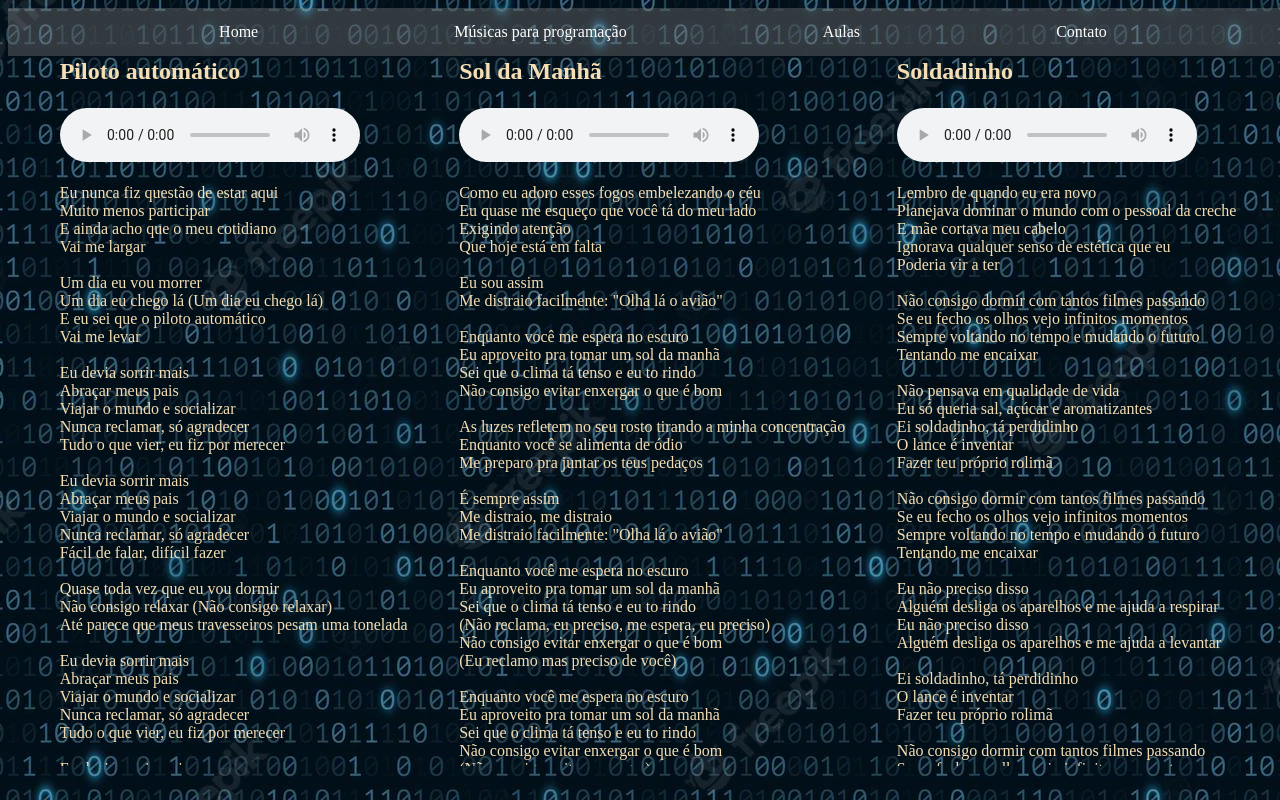
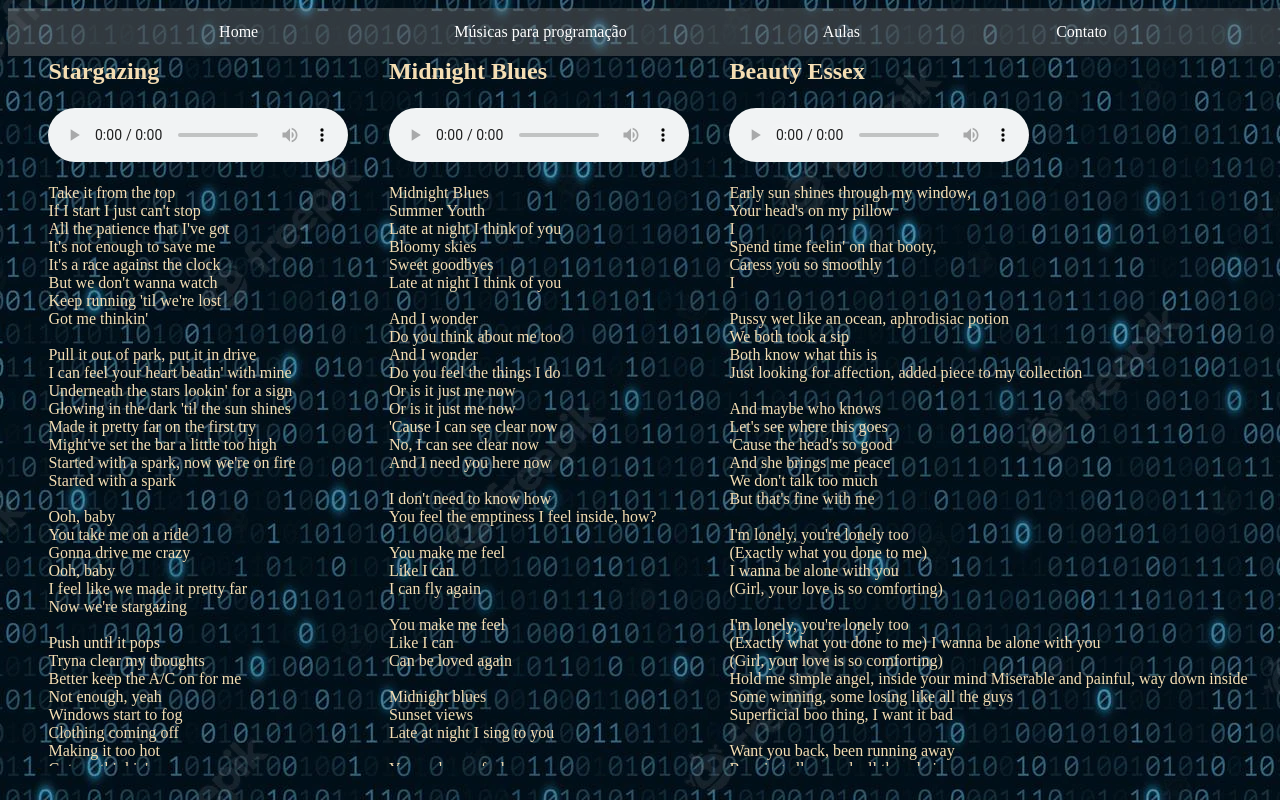
Before and after one commit to QuintansGui/Aula-4, a website: page src/musicas.html in a window 1280 px wide. Drawn offline with Linux system fonts and the light colour scheme.

Commit message:
Meu segundo commit do trabalho

```diff
--- a/src/musicas.html
+++ b/src/musicas.html
@@ -19,140 +19,179 @@
 
   <main class="music">
     <section class="music">
-      <h1>Piloto automático</h1>
-      <audio src="./audio/PilotoAutomatico.mp3" controls></audio><br>
+      <h1>Stargazing</h1>
+      <audio src="./audio/The Neighbourhood - Stargazing (Official Video).mp3" controls></audio><br>
       <div class="letra"><br>
-        Eu nunca fiz questão de estar aqui<br>
-        Muito menos participar<br>
-        E ainda acho que o meu cotidiano <br>
-        Vai me largar<br>
+        Take it from the top<br>
+        If I start I just can't stop<br>
+        All the patience that I've got<br>
+        It's not enough to save me<br>
+        It's a race against the clock<br>
+        But we don't wanna watch<br>
+        Keep running 'til we're lost<br>
+        Got me thinkin'<br>
         <br>
-        Um dia eu vou morrer<br>
-        Um dia eu chego lá (Um dia eu chego lá) <br>
-        E eu sei que o piloto automático <br>
-        Vai me levar<br>
+        Pull it out of park, put it in drive<br>
+        I can feel your heart beatin' with mine<br>
+        Underneath the stars lookin' for a sign<br>
+        Glowing in the dark 'til the sun shines<br>
+        Made it pretty far on the first try<br>
+        Might've set the bar a little too high<br>
+        Started with a spark, now we're on fire<br>
+        Started with a spark<br>
         <br>
-        Eu devia sorrir mais<br>
-        Abraçar meus pais<br>
-        Viajar o mundo e socializar<br>
-        Nunca reclamar, só agradecer<br>
-        Tudo o que vier, eu fiz por merecer<br>
+        Ooh, baby<br>
+        You take me on a ride<br>
+        Gonna drive me crazy<br>
+        Ooh, baby<br>
+        I feel like we made it pretty far<br>
+        Now we're stargazing<br>
         <br>
-        Eu devia sorrir mais<br>
-        Abraçar meus pais<br>
-        Viajar o mundo e socializar<br>
-        Nunca reclamar, só agradecer<br>
-        Fácil de falar, difícil fazer<br>
+        Push until it pops<br>
+        Tryna clear my thoughts<br>
+        Better keep the A/C on for me<br>
+        Not enough, yeah<br>
+        Windows start to fog<br>
+        Clothing coming off<br>
+        Making it too hot<br>
+        Got me thinkin'<br>
         <br>
-        Quase toda vez que eu vou dormir<br>
-        Não consigo relaxar (Não consigo relaxar)<br>
-        Até parece que meus travesseiros pesam uma tonelada<br>
+        Pull it out of park, put it in drive<br>
+        I can feel your heart beatin' with mine<br>
+        Underneath the stars lookin' for a sign<br>
+        Glowing in the dark 'til the sun shines<br>
+        Made it pretty far on our first try<br>
+        Might've set the bar a little too high<br>
+        Yeah, started with a spark, now we're on fire<br>
         <br>
-        Eu devia sorrir mais<br>
-        Abraçar meus pais<br>
-        Viajar o mundo e socializar<br>
-        Nunca reclamar, só agradecer<br>
-        Tudo o que vier, eu fiz por merecer<br>
-        <br>
-        Eu devia sorrir mais<br>
-        Abraçar meus pais<br>
-        Viajar o mundo e socializar<br>
-        Nunca reclamar, só agradecer<br>
-        Fácil de falar, difícil fazer<br>
-        <br>
-        Eu nunca fiz questão de existir<br>
-        Não queria incomodar<br>
-        Um dia eu acho um jeito de aparecer<br>
-        E você notar (Piloto automático)<br>
-        Você notar (Piloto automático)<br>
-        Você notar<br>
+        Ooh, baby<br>
+        You take me on a ride<br>
+        Gonna drive me crazy<br>
+        Ooh, baby<br>
+        I feel like we made it pretty far<br>
+        Now we're stargazing<br>
       </div>
     </section>
 
     <section class="music">
-      <h1>Sol da Manhã</h1>
-      <audio src="./audio/SolDaManha.mp3" controls></audio><br>
+      <h1>Midnight Blues</h1>
+      <audio src="./audio/UMI - Midnight Blues [Music Video].mp3" controls></audio><br>
       <div class="letra"><br>
-        Como eu adoro esses fogos embelezando o céu<br>
-        Eu quase me esqueço que você tá do meu lado<br>
-        Exigindo atenção<br>
-        Que hoje está em falta<br>
+        Midnight Blues<br>
+        Summer Youth<br>
+        Late at night I think of you<br>
+        Bloomy skies<br>
+        Sweet goodbyes<br>
+        Late at night I think of you<br>
         <br>
-        Eu sou assim<br>
-        Me distraio facilmente: "Olha lá o avião"<br>
+        And I wonder<br>
+        Do you think about me too<br>
+        And I wonder<br>
+        Do you feel the things I do<br>
+        Or is it just me now<br>
+        Or is it just me now<br>
+        'Cause I can see clear now<br>
+        No, I can see clear now<br>
+        And I need you here now<br>
         <br>
-        Enquanto você me espera no escuro<br>
-        Eu aproveito pra tomar um sol da manhã<br>
-        Sei que o clima tá tenso e eu to rindo<br>
-        Não consigo evitar enxergar o que é bom<br>
+        I don't need to know how<br>
+        You feel the emptiness I feel inside, how?<br>
         <br>
-        As luzes refletem no seu rosto tirando a minha concentração<br>
-        Enquanto você se alimenta de ódio<br>
-        Me preparo pra juntar os teus pedaços<br>
+        You make me feel<br>
+        Like I can<br>
+        I can fly again<br>
         <br>
-        É sempre assim<br>
-        Me distraio, me distraio<br>
-        Me distraio facilmente: "Olha lá o avião"<br>
+        You make me feel<br>
+        Like I can<br>
+        Can be loved again<br>
         <br>
-        Enquanto você me espera no escuro<br>
-        Eu aproveito pra tomar um sol da manhã<br>
-        Sei que o clima tá tenso e eu to rindo<br>
-        (Não reclama, eu preciso, me espera, eu preciso)<br>
-        Não consigo evitar enxergar o que é bom<br>
-        (Eu reclamo mas preciso de você)<br>
+        Midnight blues<br>
+        Sunset views<br>
+        Late at night I sing to you<br>
         <br>
-        Enquanto você me espera no escuro<br>
-        Eu aproveito pra tomar um sol da manhã<br>
-        Sei que o clima tá tenso e eu to rindo<br>
-        Não consigo evitar enxergar o que é bom<br>
-        (Não consigo evitar enxergar)<br>
+        You make me feel<br>
+        Like I can<br>
+        I can fly again<br>
+        <br>
+        You make me feel<br>
+        Like I can<br>
+        Can be loved again<br>
+        Can be loved again<br>
+        Can be loved again<br>
+        <br>
       </div>
     </section>
 
     <section class="music">
-      <h1>Soldadinho</h1>
-      <audio src="./audio/Soldadinho.mp3" controls></audio><br>
+      <h1>Beauty  Essex</h1>
+      <audio src="./audio/Free Nationals - Beauty  Essex (feat. Daniel Casear  Unknown Mortal Orchestra) (Official Video).mp3" controls></audio><br>
       <div class="letra"><br>
-        Lembro de quando eu era novo<br>
-        Planejava dominar o mundo com o pessoal da creche<br>
-        E mãe cortava meu cabelo<br>
-        Ignorava qualquer senso de estética que eu<br>
-        Poderia vir a ter<br>
+        Early sun shines through my window,<br>
+        Your head's on my pillow<br>
+        I<br>
+        Spend time feelin' on that booty,<br>
+        Caress you so smoothly<br>
+        I<br>
         <br>
-        Não consigo dormir com tantos filmes passando<br>
-        Se eu fecho os olhos vejo infinitos momentos<br>
-        Sempre voltando no tempo e mudando o futuro<br>
-        Tentando me encaixar<br>
+        Pussy wet like an ocean, aphrodisiac potion<br>
+        We both took a sip<br>
+        Both know what this is<br>
+        Just looking for affection, added piece to my collection<br>
         <br>
-        Não pensava em qualidade de vida<br>
-        Eu só queria sal, açúcar e aromatizantes<br>
-        Ei soldadinho, tá perdidinho<br>
-        O lance é inventar<br>
-        Fazer teu próprio rolimã<br>
+        And maybe who knows<br>
+        Let's see where this goes<br>
+        'Cause the head's so good<br>
+        And she brings me peace<br>
+        We don't talk too much<br>
+        But that's fine with me<br>
         <br>
-        Não consigo dormir com tantos filmes passando<br>
-        Se eu fecho os olhos vejo infinitos momentos<br>
-        Sempre voltando no tempo e mudando o futuro<br>
-        Tentando me encaixar<br>
+        I'm lonely, you're lonely too<br>
+        (Exactly what you done to me)<br>
+        I wanna be alone with you<br>
+        (Girl, your love is so comforting)<br>
         <br>
-        Eu não preciso disso<br>
-        Alguém desliga os aparelhos e me ajuda a respirar<br>
-        Eu não preciso disso<br>
-        Alguém desliga os aparelhos e me ajuda a levantar<br>
+        I'm lonely, you're lonely too<br>
+        (Exactly what you done to me)
+        I wanna be alone with you<br>
+        (Girl, your love is so comforting)<br>
+        Hold me simple angel, inside your mind
+        Miserable and painful, way down inside<br>
+        Some winning, some losing like all the guys<br>
+        Superficial boo thing, I want it bad<br>
         <br>
-        Ei soldadinho, tá perdidinho<br>
-        O lance é inventar<br>
-        Fazer teu próprio rolimã<br>
+        Want you back, been running away<br>
+        Running all around, all they do is<br>
+        Turn and stay, oh my baby<br>
         <br>
-        Não consigo dormir com tantos filmes passando<br>
-        Se eu fecho os olhos vejo infinitos momentos<br>
-        Sempre voltando no tempo e mudando o futuro<br>
-        Tentando me encaixar<br>
+        I'm lonely, you're lonely too<br>
+        (Exactly what you done to me)<br>
+        I wanna be alone with you<br>
+        (Just can't let it go, girl, your love is so comforting)<br>
+        (Exactly what you done to me)<br>
+        I wanna be alone with you<br>
+        (Just can't let it go, girl, your love is so comforting)<br>
         <br>
-        Sempre voltando no tempo e mudando o futuro<br>
+        Moon time smells like sex and flowers<br>
+        We've been gone for hours<br>
+        I<br>
+        Feel fine, inspired completely, serenade you sweetly<br>
+        I<br>
         <br>
-        Ei soldadinho, tá perdidinho<br>
-        O lance é inventar, fazer teu próprio amanhã<br>
+        Pussy wet like an ocean, aphrodisiac potion<br>
+        We both took a sip, both know what this is<br>
+        Just looking for affection, added piece to my collection<br>
+        And maybe who knows, let's see where this goes<br>
+        'Cause the head's so good, and she brings me peace<br>
+        We don't talk too much, but that's fine with me<br>
+        <br>
+        I'm lonely, you're lonely too<br>
+        (Exactly what you done to me)<br>
+        I wanna be alone with you<br>
+        (Just can't let it go, girl, your love is so comforting)<br>
+        I'm lonely, you're lonely too<br>
+        (Exactly what you done to me)<br>
+        I wanna be alone with you<br>
+        (Just can't let it go, girl, your love is so comforting)<br>
       </div>
     </section>
   </main>
```
Also changed, not shown: 3 other files.
